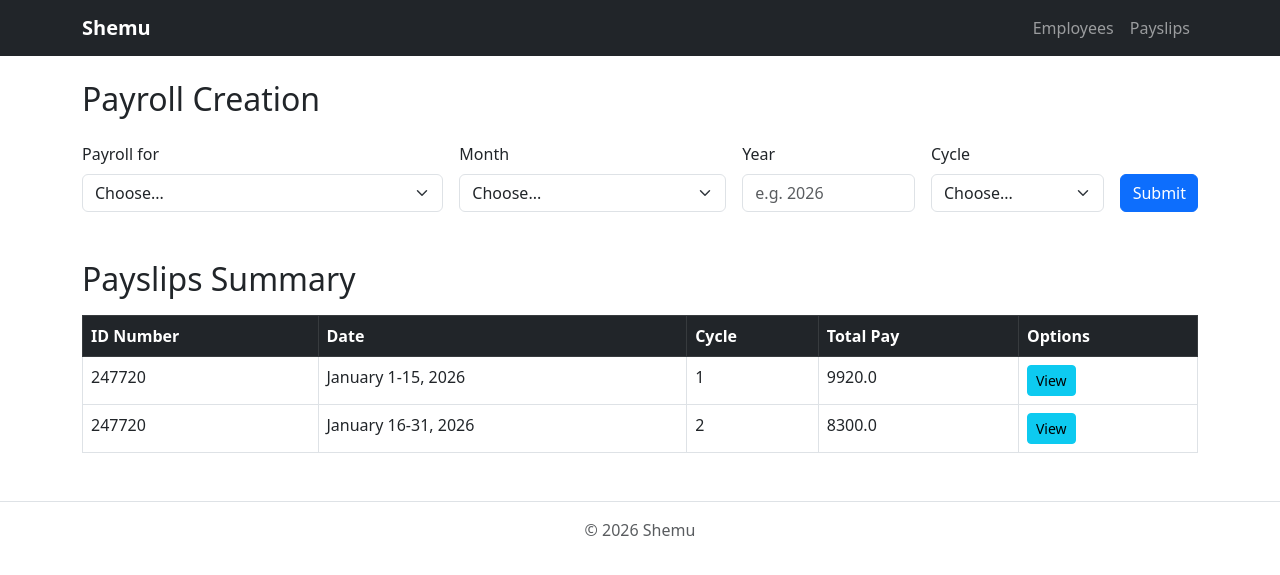
After one commit to karlpeduca/FINAL-PROJECT, a Django app: page /payslips/ in a window 1280 px wide. The commit adds this page. Shown: the top 575 px of the page. Run offline with Django 5.2, Linux system fonts and the light colour scheme; data comes from the database, SQL or seed files in the repository; both versions use the stored data as it was after the commit.

Commit message:
Frontend

```diff
--- a/Shemu/payroll_app/templates/payroll_app/base.html
+++ b/Shemu/payroll_app/templates/payroll_app/base.html
@@ -1,38 +1,38 @@
-{% load static %}
-
 <!DOCTYPE html>
 <html lang="en">
-
 <head>
     <meta charset="UTF-8">
-        <title>LAZAPEE Payroll</title>
-        <link rel="stylesheet" href="https://fonts.googleapis.com/css?family=Roboto:300,400,500,700|Material+Icons">
-        <link rel="stylesheet" href="{% static '/bootstrap/css/bootstrap.min.css' %}">
-        <link rel="stylesheet" href="{% static '/bootstrap/css/custom.css' %}">
+    <meta name="viewport" content="width=device-width, initial-scale=1.0">
+    <title>Shemu Payroll</title>
+    <link href="https://cdn.jsdelivr.net/npm/bootstrap@5.3.0/dist/css/bootstrap.min.css" rel="stylesheet">
+</head>
+<body>
 
-        <script src="{% static '/bootstrap/js/bootstrap.bundle.min.js' %}"></script>
-    </head>
-
-    <body>
-        <nav class="navbar navbar-dark mb-3 sticky-top">
-            <div class="container-fluid">
-                <a class="navbar-brand mb-0" href="#">Employees</a>
-                <a class="navbar-brand mb-0" href="#">Payslips</a>
+<nav class="navbar navbar-expand-lg navbar-dark bg-dark">
+    <div class="container">
+        <a class="navbar-brand fw-bold" href="{% url 'employees' %}">Shemu</a>
+        <div class="navbar-nav">
+            <a class="nav-link" href="{% url 'employees' %}">Employees</a>
+            <a class="nav-link" href="{% url 'payslips' %}">Payslips</a>
+        </div>
     </div>
 </nav>
-        <div class="container">
-            <div class="row">
-                <div class="col-md-10">
-                    {% block content %}
-                    {% endblock %}
+
+<div class="container mt-4">
+    {% for message in messages %}
+        <div class="alert alert-{{ message.tags }} alert-dismissible fade show" role="alert">
+            {{ message }}
+            <button type="button" class="btn-close" data-bs-dismiss="alert"></button>
         </div>
-            </div>
+    {% endfor %}
+
+    {% block content %}{% endblock %}
 </div>
 
-        <footer class="footer bg-grey"
-             style="position:sticky;">
-             <div class="container">&copy; 2020</div>
+<footer class="text-center text-muted py-3 mt-5 border-top">
+    &copy; 2026 Shemu
 </footer>
 
+<script src="https://cdn.jsdelivr.net/npm/bootstrap@5.3.0/dist/js/bootstrap.bundle.min.js"></script>
 </body>
 </html>
--- /dev/null
+++ b/Shemu/payroll_app/templates/payroll_app/payslips.html
@@ -0,0 +1,78 @@
+{% extends 'payroll_app/base.html' %}
+
+{% block content %}
+<h2 class="mb-4">Payroll Creation</h2>
+
+{% if error_message %}
+    <div class="alert alert-danger">{{ error_message }}</div>
+{% endif %}
+
+<form method="post" class="row g-3 mb-5">
+    {% csrf_token %}
+    <div class="col-md-4">
+        <label class="form-label">Payroll for</label>
+        <select name="payroll_for" class="form-select" required>
+            <option value="" disabled selected>Choose...</option>
+            <option value="all">All Employees</option>
+            {% for emp in employees %}
+                <option value="{{ emp.id_number }}">{{ emp.id_number }} — {{ emp.name }}</option>
+            {% endfor %}
+        </select>
+    </div>
+    <div class="col-md-3">
+        <label class="form-label">Month</label>
+        <select name="month" class="form-select" required>
+            <option value="" disabled selected>Choose...</option>
+            {% for m in months %}
+                <option value="{{ m }}">{{ m }}</option>
+            {% endfor %}
+        </select>
+    </div>
+    <div class="col-md-2">
+        <label class="form-label">Year</label>
+        <input type="text" name="year" class="form-control" placeholder="e.g. 2026" required>
+    </div>
+    <div class="col-md-2">
+        <label class="form-label">Cycle</label>
+        <select name="cycle" class="form-select" required>
+            <option value="" disabled selected>Choose...</option>
+            <option value="1">1</option>
+            <option value="2">2</option>
+        </select>
+    </div>
+    <div class="col-md-1 d-flex align-items-end">
+        <button type="submit" class="btn btn-primary w-100">Submit</button>
+    </div>
+</form>
+
+<h2 class="mb-3">Payslips Summary</h2>
+
+<table class="table table-bordered table-hover">
+    <thead class="table-dark">
+        <tr>
+            <th>ID Number</th>
+            <th>Date</th>
+            <th>Cycle</th>
+            <th>Total Pay</th>
+            <th>Options</th>
+        </tr>
+    </thead>
+    <tbody>
+        {% for ps in payslips %}
+        <tr>
+            <td>{{ ps.id_number.id_number }}</td>
+            <td>{{ ps.date_range }}, {{ ps.year }}</td>
+            <td>{{ ps.pay_cycle }}</td>
+            <td>{{ ps.total_pay }}</td>
+            <td>
+                <a href="{% url 'view_payslip' ps.pk %}" class="btn btn-sm btn-info">View</a>
+            </td>
+        </tr>
+        {% empty %}
+        <tr>
+            <td colspan="5" class="text-center text-muted">No payslips yet.</td>
+        </tr>
+        {% endfor %}
+    </tbody>
+</table>
+{% endblock %}
--- a/Shemu/payroll_app/urls.py
+++ b/Shemu/payroll_app/urls.py
@@ -3,4 +3,10 @@ from . import views
 
 urlpatterns = [
     path('', views.employees, name='employees'),
+    path('employees/new/', views.create_employee, name='create_employee'),
+    path('employees/<str:id_number>/update/', views.update_employee, name='update_employee'),
+    path('employees/<str:id_number>/delete/', views.delete_employee, name='delete_employee'),
+    path('employees/<str:id_number>/overtime/', views.add_overtime, name='add_overtime'),
+    path('payslips/', views.payslips, name='payslips'),
+    path('payslips/<int:pk>/', views.view_payslip, name='view_payslip'),
 ]
--- a/Shemu/payroll_app/views.py
+++ b/Shemu/payroll_app/views.py
@@ -1,6 +1,187 @@
 from django.shortcuts import render, get_object_or_404, redirect
+from django.contrib import messages
 from .models import Employee, Payslip
+
+MONTHS = [
+    'January', 'February', 'March', 'April', 'May', 'June',
+    'July', 'August', 'September', 'October', 'November', 'December'
+]
+
+MONTH_DATE_RANGES = {
+    'January':   ('January 1-15',   'January 16-31'),
+    'February':  ('February 1-15',  'February 16-28'),
+    'March':     ('March 1-15',     'March 16-31'),
+    'April':     ('April 1-15',     'April 16-30'),
+    'May':       ('May 1-15',       'May 16-31'),
+    'June':      ('June 1-15',      'June 16-30'),
+    'July':      ('July 1-15',      'July 16-31'),
+    'August':    ('August 1-15',    'August 16-31'),
+    'September': ('September 1-15', 'September 16-30'),
+    'October':   ('October 1-15',   'October 16-31'),
+    'November':  ('November 1-15',  'November 16-30'),
+    'December':  ('December 1-15',  'December 16-31'),
+}
+
+PAG_IBIG = 100.0
+PHILHEALTH_RATE = 0.04
+SSS_RATE = 0.045
+TAX_RATE = 0.2
+
+
+# ── EMPLOYEES ────────────────────────────────────────────────────────────────
 
 def employees(request):
     all_employees = Employee.objects.all()
     return render(request, 'payroll_app/employees.html', {'employees': all_employees})
+
+
+def create_employee(request):
+    if request.method == 'POST':
+        name      = request.POST.get('name', '').strip()
+        id_number = request.POST.get('id_number', '').strip()
+        rate      = request.POST.get('rate', '').strip()
+        allowance = request.POST.get('allowance', '').strip()
+
+        if not name or not id_number or not rate:
+            messages.error(request, 'Name, ID Number, and Rate are required.')
+            return render(request, 'payroll_app/create_employee.html')
+
+        if Employee.objects.filter(pk=id_number).exists():
+            messages.error(request, f'Employee with ID {id_number} already exists.')
+            return render(request, 'payroll_app/create_employee.html')
+
+        Employee.objects.create(
+            name=name,
+            id_number=id_number,
+            rate=float(rate),
+            allowance=float(allowance) if allowance else None,
+            overtime_pay=0.0,
+        )
+        messages.success(request, f'Employee {name} created successfully.')
+        return redirect('employees')
+
+    return render(request, 'payroll_app/create_employee.html')
+
+
+def update_employee(request, id_number):
+    employee = get_object_or_404(Employee, pk=id_number)
+
+    if request.method == 'POST':
+        employee.name      = request.POST.get('name', '').strip()
+        employee.rate      = float(request.POST.get('rate', employee.rate))
+        allowance          = request.POST.get('allowance', '').strip()
+        employee.allowance = float(allowance) if allowance else None
+        employee.save()
+        messages.success(request, f'Employee {employee.name} updated.')
+        return redirect('employees')
+
+    return render(request, 'payroll_app/update_employee.html', {'employee': employee})
+
+
+def delete_employee(request, id_number):
+    employee = get_object_or_404(Employee, pk=id_number)
+    employee.delete()
+    messages.success(request, 'Employee deleted.')
+    return redirect('employees')
+
+
+def add_overtime(request, id_number):
+    employee = get_object_or_404(Employee, pk=id_number)
+
+    if request.method == 'POST':
+        hours = request.POST.get('overtime_hours', '').strip()
+        if hours:
+            ot_pay = (employee.rate / 160) * 1.5 * float(hours)
+            employee.overtime_pay = (employee.overtime_pay or 0.0) + ot_pay
+            employee.save()
+            messages.success(request, f'Overtime of {ot_pay:.2f} added to {employee.name}.')
+        else:
+            messages.error(request, 'Please enter overtime hours.')
+
+    return redirect('employees')
+
+
+# ── PAYSLIPS ─────────────────────────────────────────────────────────────────
+
+def payslips(request):
+    all_employees = Employee.objects.all()
+    all_payslips  = Payslip.objects.select_related('id_number').all()
+    error_message = None
+
+    if request.method == 'POST':
+        payroll_for = request.POST.get('payroll_for', '')
+        month       = request.POST.get('month', '')
+        year        = request.POST.get('year', '').strip()
+        cycle       = request.POST.get('cycle', '')
+
+        if not month or not year or not cycle:
+            error_message = 'Please fill in all fields.'
+        else:
+            cycle      = int(cycle)
+            date_range = MONTH_DATE_RANGES[month][cycle - 1]
+            targets    = list(all_employees) if payroll_for == 'all' else [get_object_or_404(Employee, pk=payroll_for)]
+            skipped    = []
+
+            for emp in targets:
+                already_exists = Payslip.objects.filter(
+                    id_number=emp, month=month, year=year, pay_cycle=cycle
+                ).exists()
+
+                if already_exists:
+                    skipped.append(emp.id_number)
+                    continue
+
+                rate      = emp.rate
+                allowance = emp.allowance or 0.0
+                overtime  = emp.overtime_pay or 0.0
+                half_rate = rate / 2
+
+                if cycle == 1:
+                    pag_ibig   = PAG_IBIG
+                    philhealth = 0.0
+                    sss        = 0.0
+                    tax        = (half_rate + allowance + overtime - pag_ibig) * TAX_RATE
+                    total_pay  = (half_rate + allowance + overtime - pag_ibig) - tax
+                else:
+                    pag_ibig   = 0.0
+                    philhealth = rate * PHILHEALTH_RATE
+                    sss        = rate * SSS_RATE
+                    tax        = (half_rate + allowance + overtime - philhealth - sss) * TAX_RATE
+                    total_pay  = (half_rate + allowance + overtime - philhealth - sss) - tax
+
+                Payslip.objects.create(
+                    id_number=emp,
+                    month=month,
+                    date_range=date_range,
+                    year=year,
+                    pay_cycle=cycle,
+                    rate=rate,
+                    earnings_allowance=allowance,
+                    deductions_tax=tax,
+                    deductions_health=philhealth,
+                    pag_ibig=pag_ibig,
+                    sss=sss,
+                    overtime=overtime,
+                    total_pay=total_pay,
+                )
+                emp.resetOvertime()
+
+            if skipped:
+                error_message = f'Payslip already exists for: {", ".join(skipped)}. Skipped.'
+            else:
+                messages.success(request, 'Payslip(s) generated successfully.')
+
+        all_payslips = Payslip.objects.select_related('id_number').all()
+
+    context = {
+        'employees':     all_employees,
+        'payslips':      all_payslips,
+        'months':        MONTHS,
+        'error_message': error_message,
+    }
+    return render(request, 'payroll_app/payslips.html', context)
+
+
+def view_payslip(request, pk):
+    payslip = get_object_or_404(Payslip, pk=pk)
+    return render(request, 'payroll_app/view_payslip.html', {'payslip': payslip})
```
Also changed, not shown: Shemu/payroll_app/templates/payroll_app/create_employee.html (added, +30 -0 lines), Shemu/payroll_app/templates/payroll_app/employees.html (added, +50 -0 lines), Shemu/payroll_app/templates/payroll_app/update_employee.html (added, +30 -0 lines), Shemu/payroll_app/templates/payroll_app/view_payslip.html (added, +69 -0 lines), Shemu/db.sqlite3. Lines whose indentation alone changed are shown as unchanged.
